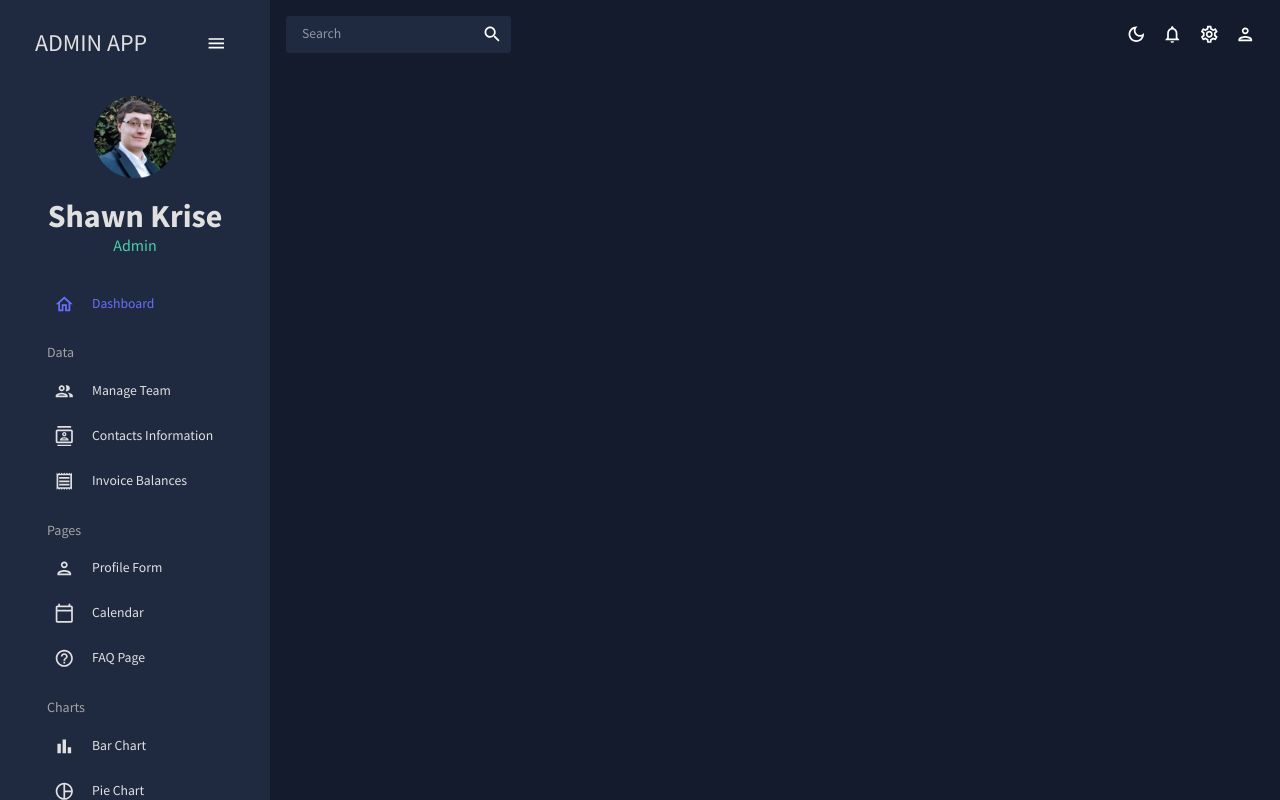
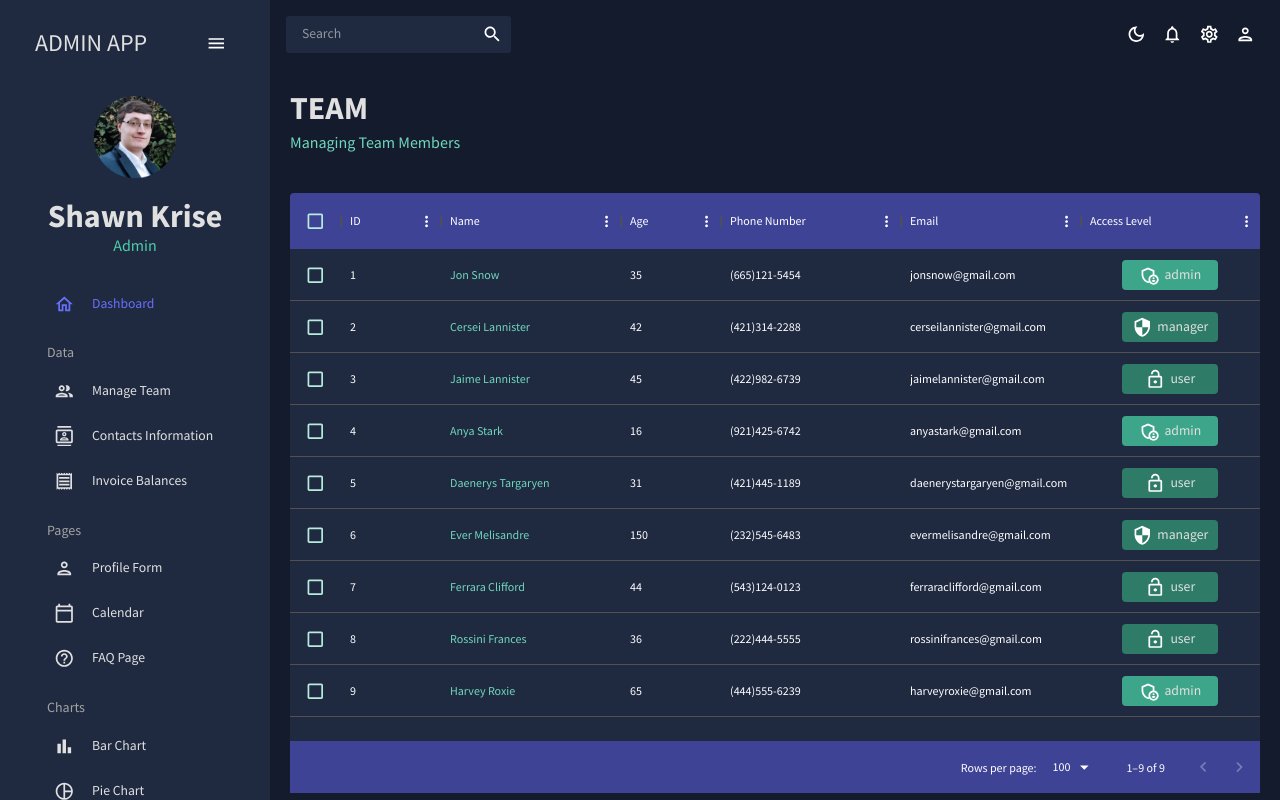
Before and after one commit to ShawnKrise/AdminDashboard, a React (Create React App) app: page /team in a window 1280 px wide. Built offline with nearby package versions, Linux system fonts and the light colour scheme.

Commit message:
Fixed theme Typescript

```diff
--- a/src/App.js
+++ b/src/App.js
@@ -3,7 +3,7 @@ import { Routes, Route } from "react-router-dom";
 import Topbar from "./scenes/global/Topbar";
 import Sidebar from "./scenes/global/Sidebar";
 import Dashboard from "./scenes/dashboard";
-// import Team from "./scenes/team";
+import Team from "./scenes/team";
 // import Invoices from "./scenes/invoices";
 // import Contacts from "./scenes/contacts";
 // import Bar from "./scenes/bar";
@@ -30,7 +30,7 @@ function App() {
             <Topbar setIsSidebar={setIsSidebar}/>
             <Routes>
               <Route path="/" element={<Dashboard />} />
-              {/* <Route path="/team" element={<Team />} /> */}
+              <Route path="/team" element={<Team />} />
               {/* <Route path="/contacts" element={<Contacts />} /> */}
               {/* <Route path="/invoices" element={<Invoices />} /> */}
               {/* <Route path="/form" element={<Form />} /> */}
--- a/src/scenes/team/index.jsx
+++ b/src/scenes/team/index.jsx
@@ -80,10 +80,10 @@ const Team = () => {
                  borderBottom: "none",
                },
                "& .name-column--cell": {
-                 color: colors.greenAccent[300],
+                 color: colors.greenAccent[400],
                },
                "& .MuiDataGrid-columnHeaders": {
-                 backgroundColor: colors.BlueAccent[700],
+                 backgroundColor: colors.blueAccent[700],
                  borderBottom: "none",
                },
                "& .MuiDataGrid-virtualScroller": {
@@ -91,7 +91,7 @@ const Team = () => {
                },
                "& .MuiDataGrid-footerContainer": {
                  borderTop: "none",
-                 backgroundColor: colors.BlueAccent[700],
+                 backgroundColor: colors.blueAccent[700],
                },
                "& .MuiCheckbox-root": {
                  color: `${colors.greenAccent[200]} !important`,
--- a/src/theme.js
+++ b/src/theme.js
@@ -49,7 +49,7 @@ export const tokens = (mode) => ({
             800: "#58201e",
             900: "#2c100f",
         },
-        BlueAccent: {
+        blueAccent: {
             100: "#e1e2fe",
             200: "#c3c6fd",
             300: "#a4a9fc",
@@ -106,7 +106,7 @@ export const tokens = (mode) => ({
             800: "#f1b9b7",
             900: "#f8dcdb",
         },
-        BlueAccent: {
+        blueAccent: {
             100: "#151632",
             200: "#2a2d64",
             300: "#3e4396",
```
